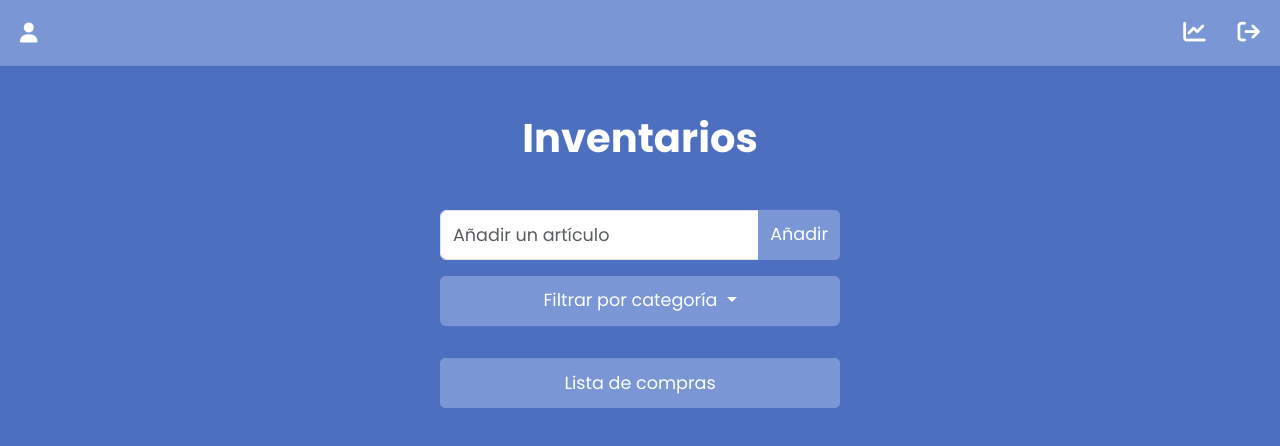
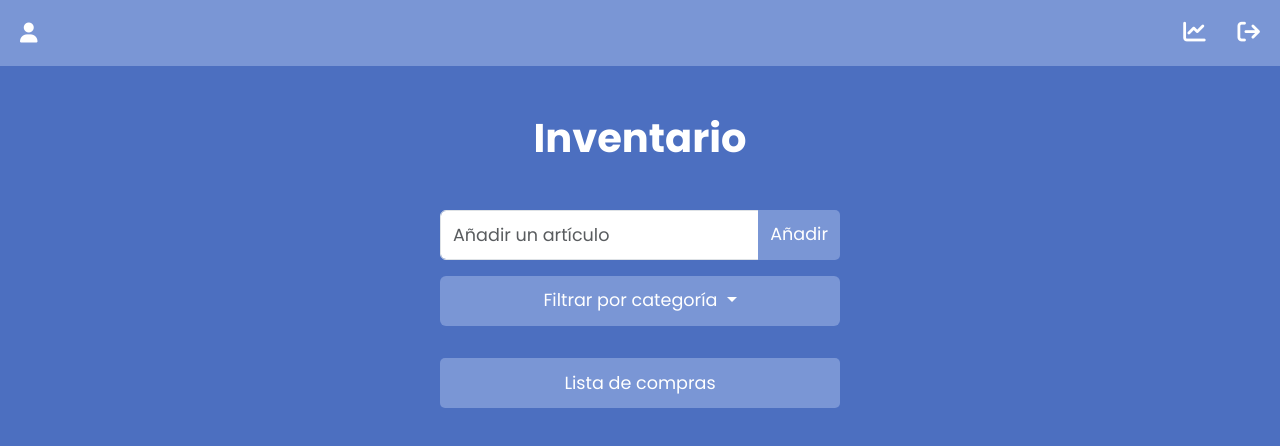
Before and after one commit to jpdelmuro/ProyectoWeb, a plain HTML site: page FRONTEND/views/stock.html in a window 1280 px wide. Drawn offline with nearby package versions, Linux system fonts and the light colour scheme; no server answers; sample sign-in values are in the browser's storage.

```diff
--- a/FRONTEND/views/stock.html
+++ b/FRONTEND/views/stock.html
@@ -140,7 +140,7 @@
 
             <!-- Titulo H1 -->
             <br><br>
-            <h1 style="color: white; text-align: center; font-weight: bold;">Inventarios</h1>
+            <h1 style="color: white; text-align: center; font-weight: bold;">Inventario</h1>
             <br>
 
             <!-- Caja de texto -->
```
